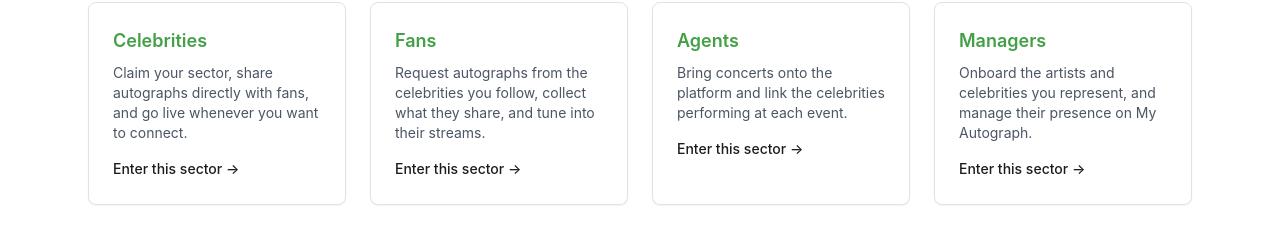
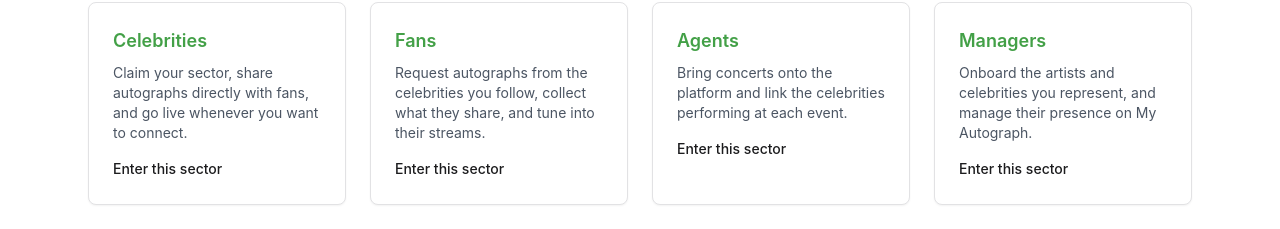
Before and after one commit to Jadon419-ux/myautograph, a React (Vite) app in the folder frontend/: page / in a window 1280 px wide. Shown: the part 902-1131 px from the top of the page. Built offline with nearby package versions, Linux system fonts and the light colour scheme; no server answers.

Commit message:
Remove arrow from 'Enter this sector' cards on landing page

```diff
--- a/frontend/src/pages/Landing.jsx
+++ b/frontend/src/pages/Landing.jsx
@@ -71,7 +71,7 @@
                 <h3 className="text-lg font-semibold text-brand-green">{role.title}</h3>
                 <p className="mt-2 text-sm text-gray-600">{role.description}</p>
                 <span className="mt-4 inline-block text-sm font-medium text-brand-charcoal">
-                  Enter this sector &rarr;
+                  Enter this sector
                 </span>
               </Link>
             ))}
```
